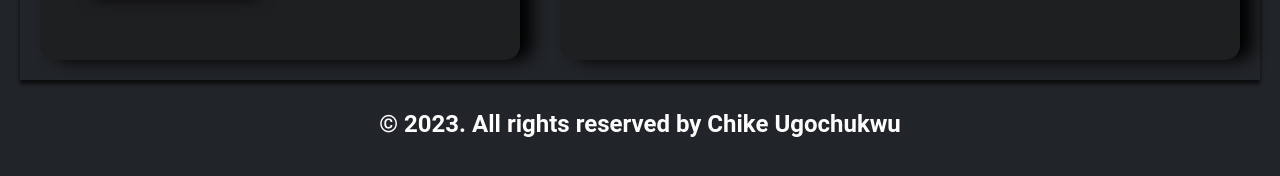
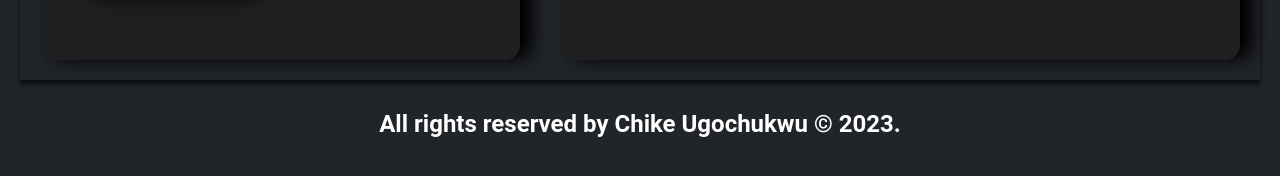
Before and after one commit to Dev-Emmyy/Chike-s_Portfolio, a plain HTML site: page index.html in a window 1280 px wide. Shown: the part 4764-4940 px from the top of the page. Drawn offline with Linux system fonts and the light colour scheme.

Commit message:
Your commit message

```diff
--- a/index.html
+++ b/index.html
@@ -361,7 +361,7 @@
             </div>
 
             <div class="footerText">
-                <h2>&copy; 2023. All rights reserved by Chike Ugochukwu</h2>
+                <h2>All rights reserved by Chike Ugochukwu &copy; 2023. </h2>
             </div>
         </footer>
     </div>
```
